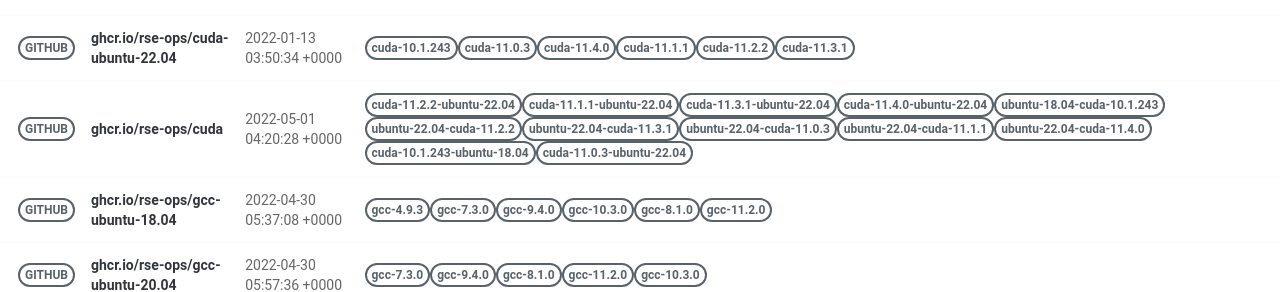
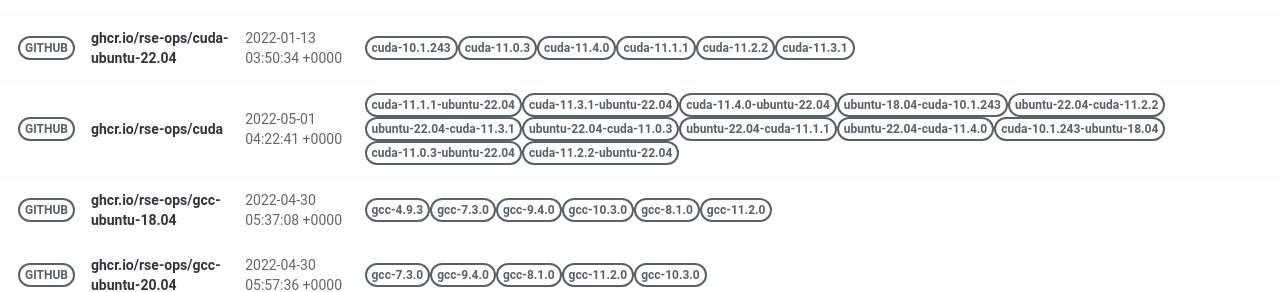
Before and after one commit to rse-ops/docker-images, a Jekyll site: the page built from pages/index.md, in a window 1280 px wide. Shown: the part 414-706 px from the top of the page. Built offline with Jekyll 4.4.1, drawn with Linux system fonts in a browser that asks for light colours; nearby versions of some CDN libraries; part of the change alters nothing that is shown.

Commit message:
Automated push to update library 2022-05-01

```diff
--- a/_library/ghcr.io-rse-ops-cuda.md
+++ b/_library/ghcr.io-rse-ops-cuda.md
@@ -1,14 +1,11 @@
 ---
 layout: container
 name: ghcr.io/rse-ops/cuda
-updated_at: 2022-05-01 04:20:28.247105
+updated_at: 2022-05-01 04:22:41.406205
 
 
 container_url: https://github.com/orgs/rse-ops/packages/container/package/cuda
 versions:
- - tag: cuda-11.2.2-ubuntu-22.04
-   dockerfile: https://github.com/rse-ops/docker-images/blob/main/ubuntu/cuda/Dockerfile
-   manifest: https://crane.ggcr.dev/manifest/ghcr.io/rse-ops/cuda:cuda-11.2.2-ubuntu-22.04
  - tag: cuda-11.1.1-ubuntu-22.04
    dockerfile: https://github.com/rse-ops/docker-images/blob/main/ubuntu/cuda/Dockerfile
    manifest: https://crane.ggcr.dev/manifest/ghcr.io/rse-ops/cuda:cuda-11.1.1-ubuntu-22.04
@@ -42,5 +39,8 @@ versions:
  - tag: cuda-11.0.3-ubuntu-22.04
    dockerfile: https://github.com/rse-ops/docker-images/blob/main/ubuntu/cuda/Dockerfile
    manifest: https://crane.ggcr.dev/manifest/ghcr.io/rse-ops/cuda:cuda-11.0.3-ubuntu-22.04
+ - tag: cuda-11.2.2-ubuntu-22.04
+   dockerfile: https://github.com/rse-ops/docker-images/blob/main/ubuntu/cuda/Dockerfile
+   manifest: https://crane.ggcr.dev/manifest/ghcr.io/rse-ops/cuda:cuda-11.2.2-ubuntu-22.04
 
 ---
```
